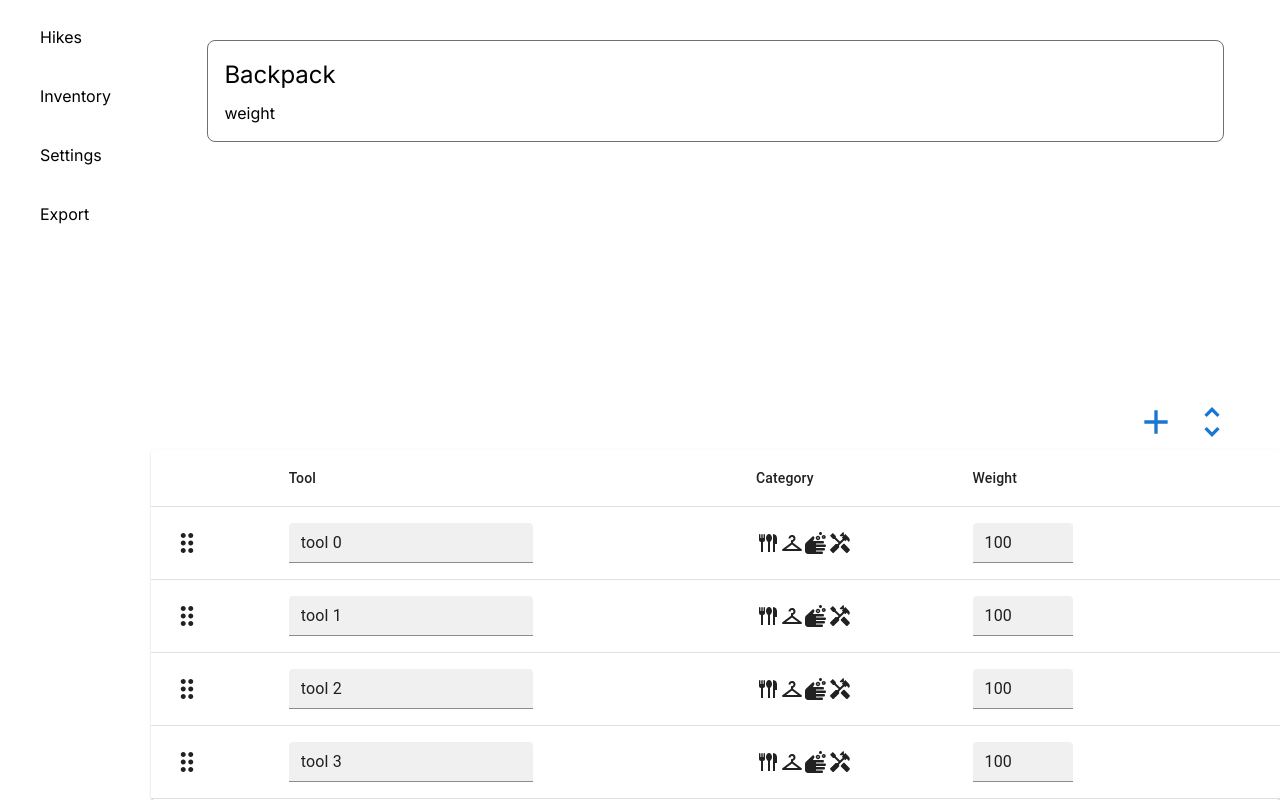
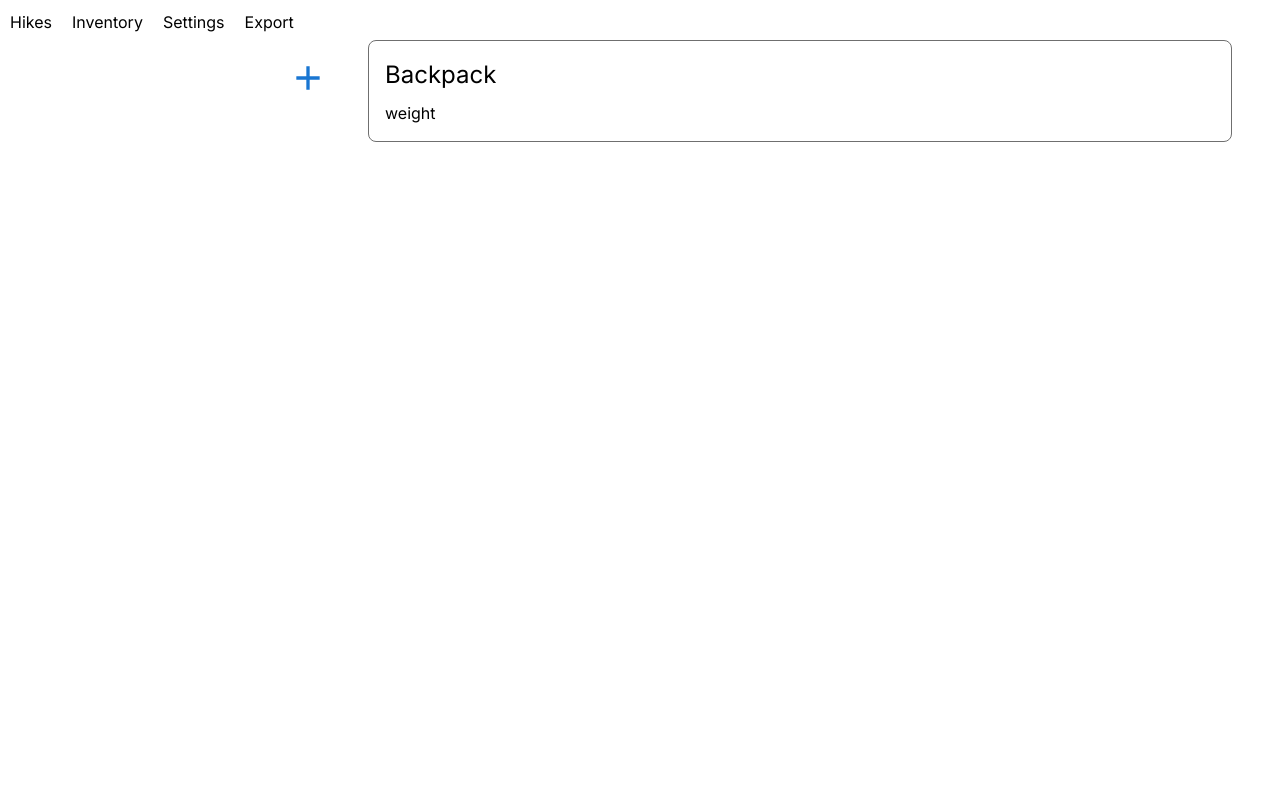
Before and after one commit to bensonfan0/backcountry-frontend, a Next.js app: page /inventory in a window 1280 px wide. Built offline with nearby package versions, Linux system fonts and the light colour scheme.

Commit message:
scaffolding design

```diff
--- a/src/app/globals.css
+++ b/src/app/globals.css
@@ -18,6 +18,7 @@
 
 body {
   color: rgb(var(--foreground-rgb));
+  overscroll-behavior: none;
   background: linear-gradient(
       to bottom,
       transparent,
--- a/src/app/inventory/page.tsx
+++ b/src/app/inventory/page.tsx
@@ -6,24 +6,33 @@ import ToolWindow from '@/components/tool/toolWindow';
 import styled from 'styled-components';
 
 const ToolContainer = styled.div`
-    width: 100%;
+    width: 25%;
     margin-top: auto;
+    /* flex: 1; */
+    flex-grow: 0;
+`
+
+const PackContainer = styled.div`
+    width: 75%;
+    /* flex: 4; */
 `
 
 const Page = styled.div`
     display: flex;
-    flex-direction: column;
+    flex-direction: row;
     min-height: 100%;
-    padding: 40px 0 0 0;
+    /* padding: 40px 0 0 0; */
 `
 
 function Inventory() {
     return (
         <Page>
-            <ContainerCard id={1} title={"Backpack"} content={"weight"} />
             <ToolContainer>
                 <ToolWindow />
             </ToolContainer>
+            <PackContainer>
+                <ContainerCard id={1} title={"Backpack"} content={"weight"} />
+            </PackContainer>
         </Page>
     )
 }
--- a/src/app/layout.tsx
+++ b/src/app/layout.tsx
@@ -9,12 +9,18 @@ import Breadcrumb from '@/components/breadcrumb/breadcrumb';
 import styled from 'styled-components';
 import { DndContext, DragEndEvent, DragOverlay, DragStartEvent } from '@dnd-kit/core';
 import { Data } from '@/components/tool/toolWindow';
+import Header from '@/components/header/header';
 
 const inter = Inter({ subsets: ['latin'] })
 
 const Content = styled.div`
   width: 100%;
 `;
+
+const PageWithHeader = styled.div`
+  display: flex;
+  flex-direction: column;
+`
 
 const Page = styled.div`
   height: 100%;
@@ -23,10 +29,10 @@ const Page = styled.div`
 `
 
 const Item = styled.div`
-  width: 200px;
-  height: 100px;
+  width: 250px;
+  height: 40px;
   box-shadow: 0 4px 8px rgba(0,0,0,0.2);
-  background-color: #cecece;
+  background-color: #ffffff;
 `
 
 interface DroppedDataContextType {
@@ -70,9 +76,10 @@ export default function RootLayout({
   return (
     <html lang="en" style={{ height: '100%' }} suppressHydrationWarning>
       <body className={inter.className} style={{ height: '100%', margin: 0 }}>
+        <PageWithHeader>
+          <Header />
           <Page>
-          <Sidebar />
-          <DroppedDataContext.Provider value={{data, droppableId, droppedCount}}>
+            <DroppedDataContext.Provider value={{ data, droppableId, droppedCount }}>
               <DndContext
                 onDragStart={handleDragStart}
                 onDragEnd={handleDragEnd}
@@ -84,6 +91,7 @@ export default function RootLayout({
               </DndContext>
             </DroppedDataContext.Provider>
           </Page>
+        </PageWithHeader>
       </body>
     </html>
   )
--- a/src/components/container/containerCard.tsx
+++ b/src/components/container/containerCard.tsx
@@ -12,8 +12,8 @@ interface CardProps {
 }
 
 const ContainerDiv = styled.div`
-    flex: 1;
-    overflow-y: auto;
+    /* flex: 1; */
+    /* overflow-y: auto; */
 `
 
 const ContainerCardContainer = styled.div`
@@ -41,7 +41,7 @@ const ContainerCardTitle = styled.h2`
     color: #000;
 `;
 
-const ContainerCardText = styled.p`
+const ContainerCardText = styled.div`
     font-size: 1em;
     color: #000;
 `;
@@ -75,7 +75,6 @@ const ContainerCard = ({ id, title, content, imageUrl }: CardProps) => {
 
     return (
         <ContainerDiv>
-
             {/* This needs to be a map of container backpacks */}
             <ContainerCardContainer ref={setNodeRef} style={hoverOverStyle}>
                 {imageUrl && <ContainerCardImage src={imageUrl} alt={title} />}
@@ -83,9 +82,9 @@ const ContainerCard = ({ id, title, content, imageUrl }: CardProps) => {
                     <ContainerCardTitle>{title}</ContainerCardTitle>
                     <ContainerCardText>{content}</ContainerCardText>
                     <ContainerTools>
-                        {tools.map((tool) => {
+                        {tools.map((tool, index) => {
                             return (
-                                <div>
+                                <div key={index}>
                                     {tool.name} {tool.category} {tool.weight}
                                 </div>
                             )
--- /dev/null
+++ b/src/components/header/header.tsx
@@ -0,0 +1,29 @@
+import React from 'react';
+import styled from 'styled-components';
+import Link from 'next/link';
+
+const HeaderContainer = styled.div`
+    display: flex;
+    flex-direction: row;
+    background-color: white;
+    height: 40px;
+`;
+
+
+const ListItem = styled.div`
+    padding: 10px 10px 0 10px;
+    cursor: pointer;
+`;
+
+const Header: React.FC = () => {
+    return (
+        <HeaderContainer>
+            <ListItem><Link href="/" className="hover:bg-blue-500 transition duration-300 ease-in-out" style={{ color: 'black' }}>Hikes</Link></ListItem>
+            <ListItem><Link href="/inventory" className="hover:bg-blue-500 transition duration-300 ease-in-out" style={{ color: 'black' }}>Inventory</Link></ListItem>
+            <ListItem><Link href="/" className="hover:bg-blue-500 transition duration-300 ease-in-out" style={{ color: 'black' }}>Settings</Link></ListItem>
+            <ListItem><Link href="/" className="hover:bg-blue-500 transition duration-300 ease-in-out" style={{ color: 'black' }}>Export</Link></ListItem>
+        </HeaderContainer>
+    );
+};
+
+export default Header;
--- a/src/components/tool/toolWindow.tsx
+++ b/src/components/tool/toolWindow.tsx
@@ -20,21 +20,78 @@ import UnfoldMoreIcon from '@mui/icons-material/UnfoldMore';
 import AddIcon from '@mui/icons-material/Add';
 import ClearIcon from '@mui/icons-material/Clear';
 import DragIndicatorIcon from '@mui/icons-material/DragIndicator';
+import Input from '@mui/material/Input';
+import { alpha } from '@mui/material/styles';
+import InputBase from '@mui/material/InputBase';
+import Autocomplete from '@mui/material/Autocomplete';
+import SearchIcon from '@mui/icons-material/Search';
 
 import Draggable from '../dragging/draggable';
 import Droppable from '../dragging/droppable';
 
-import { DragOverlay, useDraggable } from '@dnd-kit/core';
+import { useDraggable } from '@dnd-kit/core';
+
 
 const Container = styled.div`
     display: flex;
+    align-items: flex-start;
+    /* height: calc(100vh - 40px); // offset by the header */
+    width: 350px;
+    /* flex-direction: column; */
+`
+
+const ToolScrollTable = styled.div`
+    width: 80%;
+    height: calc(100vh - 40px);
+    overflow-y: auto;
+`
+
+const ToolContainerHeader = styled.div`
+    display: flex;
+`
+
+const ToolContainerBody = styled.div`
+    display: flex;
     flex-direction: column;
+    align-items: flex-start;
+    height: 100%;
+    max-width: 100%;
+    background-color: #fff;
+    padding: 0 20px 0 0;
+    overflow-y: scroll;
 `
 
 const ButtonContainer = styled.div`
-    margin-left: auto;
-    padding-right: 40px;
-    background-color: '#fff';
+    padding: 10px 0 0 0;
+    width: 20%;
+    /* margin-left: auto; */
+    /* padding-right: 40px; */
+    /* background-color: '#fff'; */
+`
+
+const ToolName = styled.div`
+    font-size: 13px;
+    font-weight: 15px;
+    max-width: 100%;
+    white-space: nowrap;
+    overflow: hidden;
+    text-overflow: ellipsis;
+`
+
+const ToolWeight = styled.div`
+    font-size: 10px;
+    white-space: nowrap;
+    overflow: hidden;
+    text-overflow: ellipsis;
+`
+
+const ToolTextContainer = styled.div`
+    padding: 0 0 0 10px;
+    display: 'flex';
+    flex-direction: 'column';
+    white-space: nowrap;
+    overflow: hidden;
+    text-overflow: ellipsis;
 `
 
 enum Category {
@@ -56,7 +113,7 @@ let initData: Data[] = []
 for (let i = 0; i < 15; i++) {
     initData.push({
         id: i,
-        name: `tool ${i}`,
+        name: `tool dwadwadwadwadwadwadwadwadadwadwadwa ${i}`,
         category: Category.CLOTHING,
         weight: 100
     })
@@ -68,7 +125,7 @@ const ToolWindow: React.FC = () => {
     const [hoveredRow, setHoveredRow] = useState<number>(-1);
     const [uniqueId, setUniqueId] = useState<number>(initData.length);
 
-    const containerHeight = isOpen ? '350px' : '0px';
+    const containerHeight = isOpen ? '100%' : '100%';
     const overlap = isOpen ? 2 : 0;
 
     const handleMouseEnter = (index: number) => {
@@ -110,89 +167,53 @@ const ToolWindow: React.FC = () => {
 
     return (
         <Container>
-            <ButtonContainer>
-                <IconButton onClick={addClick} color="primary" aria-label="add-gear">
-                    <AddIcon sx={{ fontSize: 40 }} />
-                </IconButton>
-                <IconButton onClick={closeClick} color="primary" aria-label="open-close">
-                    <UnfoldMoreIcon sx={{ fontSize: 40 }} />
-                </IconButton>
-            </ButtonContainer>
-            <TableContainer component={Paper} sx={{ height: containerHeight, zIndex: overlap }}>
-                <Table
-                // stickyHeader
-                >
-                    <TableHead>
-                        <TableRow>
-                            <TableCell>
-                                {/* this has to be empty for the drag indicator*/}
-                            </TableCell>
-                            <TableCell>Tool</TableCell>
-                            <TableCell>Category</TableCell>
-                            <TableCell>Weight</TableCell>
-                            <TableCell>
-                                {/* this has to be empty for the delete icon*/}
-                            </TableCell>
-                        </TableRow>
-                    </TableHead>
-                    <TableBody>
+            <ToolScrollTable>
+                <ToolContainerHeader>
+                </ToolContainerHeader>
+                <ToolContainerBody>
                     {data.map((row, index) => (
-                            <DraggableTableRow
+                        <DraggableItem
                             data={row}
                             key={row.id}
                             onMouseEnter={() => handleMouseEnter(row.id)}
                             onMouseLeave={handleMouseLeave}
                             id={`${row.id}`}
                         >
+                            <IconButton
+                                sx={{ visibility: hoveredRow === row.id ? '' : 'hidden' }}
+                                onClick={() => deleteClick(row.id)}
+                                color="primary"
+                                aria-label="open-close"
+                            >
+                                <ClearIcon sx={{ fontSize: '20px', color: "red" }} />
+                            </IconButton>
+                            <FlatwareIcon style={{ fontSize: '25px' }} />
+                            {/* <CheckroomIcon style={{ fontSize: '20px' }} />
+                                <SoapIcon style={{ fontSize: '20px' }} />
+                                <HandymanIcon style={{ fontSize: '20px' }} /> */}
+                            <ToolTextContainer>
+                                <ToolName>
+                                    {row.name}
+                                </ToolName>
+                                <ToolWeight>
+                                    {row.weight} g
+                                </ToolWeight>
+                            </ToolTextContainer>
                             {/* NOTE there is an extra table cell being defined in the draggable table row to indicate draggable */}
-                                <TableCell>
-                                    <TextField
-                                        hiddenLabel
-                                        id="filled-hidden-label-small"
-                                        defaultValue={row.name}
-                                        variant="filled"
-                                        size="small"
-                                    />
-                                </TableCell>
-                                <TableCell>
-                                    <FlatwareIcon />
-                                    <CheckroomIcon />
-                                    <SoapIcon />
-                                    <HandymanIcon />
-                                </TableCell>
-                                <TableCell>
-                                    <TextField
-                                        hiddenLabel
-                                        id="filled-hidden-label-small"
-                                        defaultValue={row.weight}
-                                        variant="filled"
-                                        size="small"
-                                        sx={{ width: 100 }}
-                                    />
-                                </TableCell>
-                                <TableCell sx={{ width: '100px' }}>
-                                    {
-                                        hoveredRow === row.id &&
-                                        <IconButton onClick={() => deleteClick(row.id)} color="primary" aria-label="open-close">
-                                            <ClearIcon sx={{ fontSize: 20, color: "red" }} />
+                        </DraggableItem>
+                    ))}
+                </ToolContainerBody>
+            </ToolScrollTable>
+            <ButtonContainer>
+                <IconButton onClick={addClick} color="primary" aria-label="add-gear">
+                    <AddIcon sx={{ fontSize: 40 }} />
                 </IconButton>
-                                    }
-                                </TableCell>
-                            </DraggableTableRow>
-                        ))}
-                    </TableBody>
-                </Table>
-            </TableContainer>
-            {/* <DragOverlay>
-                {activeId ? (
-                    <DraggableTableRow id={`Item ${activeId}`} />
-                ) : null}
-            </DragOverlay> */}
+            </ButtonContainer>
         </Container>
     );
 };
 
-interface DraggableTableRowProps {
+interface DraggableItemProps {
     data: Data;
     children?: React.ReactNode;
     id: string;
@@ -200,7 +221,7 @@ interface DraggableTableRowProps {
     onMouseLeave?: React.MouseEventHandler<HTMLTableRowElement>;
 }
 
-const DraggableTableRow: React.FC<DraggableTableRowProps> = ({ data, children, id, onMouseEnter, onMouseLeave }) => {
+const DraggableItem: React.FC<DraggableItemProps> = ({ data, children, id, onMouseEnter, onMouseLeave }) => {
     const { attributes, listeners, setNodeRef, transform, isDragging } = useDraggable({
         id,
         data: data
@@ -211,19 +232,26 @@ const DraggableTableRow: React.FC<DraggableTableRowProps> = ({ data, children, i
         // zIndex: isDragging ? 1000 : 'auto',
         // transition: isDragging ? 'transform 0.05s ease, box-shadow 0.05s ease' : 'none',
         // boxShadow: isDragging ? '0 4px 8px rgba(0,0,0,0.2)' : 'none',
+        display: 'flex',
+        flexDirection: 'row',
+        alignItems: 'center',
         backgroundColor: isDragging ? 'rgba(138, 138, 138, 0.2)' : '',
         color: isDragging ? 'rgba(255, 255, 255, 0.2)' : '',
+        height: '40px',
+        width: '100%',
+        maxWidth: '100%',
     };
 
     const defaultStyle = {
-        borderRadius: '50px',
+        borderRadius: '15px',
         padding: 5,
-        fontSize: 40,
+        fontSize: 30,
+        marginLeft: 'auto',
     }
 
     return (
-        <TableRow ref={setNodeRef} style={style} onMouseEnter={onMouseEnter} onMouseLeave={onMouseLeave}>
-            <TableCell>
+        <div ref={setNodeRef} style={style} onMouseEnter={onMouseEnter} onMouseLeave={onMouseLeave}>
+            {children}
             <DragIndicatorIcon
                 style={defaultStyle}
                 {...attributes}
@@ -231,9 +259,7 @@ const DraggableTableRow: React.FC<DraggableTableRowProps> = ({ data, children, i
                 onMouseEnter={(e) => e.currentTarget.style.backgroundColor = '#f2f2f2'}
                 onMouseLeave={(e) => e.currentTarget.style.backgroundColor = ''}
             />
-            </TableCell>
-            {children}
-        </TableRow>
+        </div>
     );
 };
 
```
Lines whose indentation alone changed are shown as unchanged.
